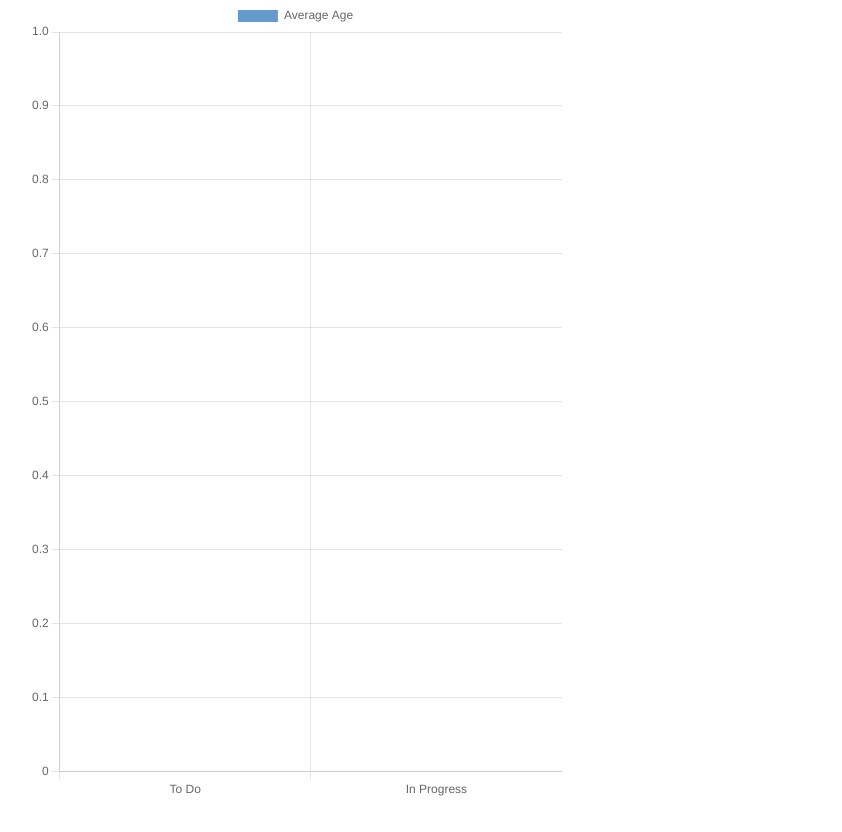
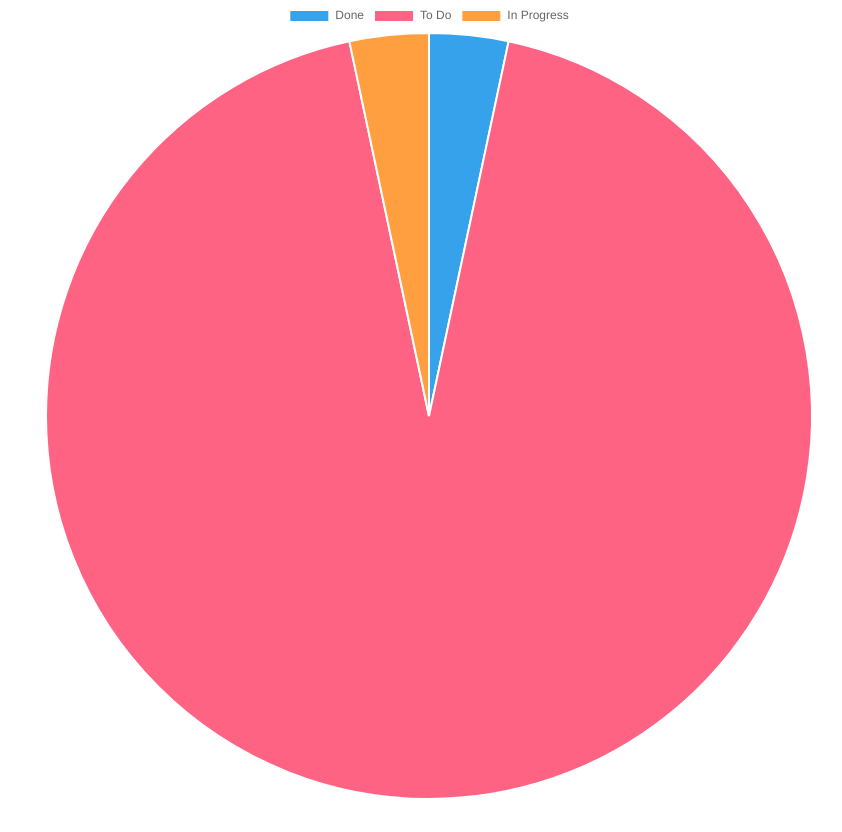
Before and after one commit to KanSync/kansync-portal, a React (Vite) app: page / in a window 1280 px wide. Shown: the whole page, without its empty margins (3-845 px from the left). Built offline with nearby package versions, Linux system fonts and the light colour scheme.

Commit message:
Overview pie chart of issue categories
Co-Authored-By: Linus Olofsson <56028244+Kax-y@users.noreply.github.com>

```diff
--- a/src/App.tsx
+++ b/src/App.tsx
@@ -1,11 +1,11 @@
-import AverageAge from "./charts/average_age";
+import Overview from "./charts/overview";
 import "./App.css";
 import conv_to_unified from "./utils/parse";
 import { tmp } from "./charts/tmp";
 
 function App() {
   let parsed_data = conv_to_unified(tmp);
-  return <AverageAge issues={parsed_data.issues} />;
+  return <Overview issues={parsed_data.issues} />;
 }
 
 export default App;
--- a/src/charts/average_age.tsx
+++ b/src/charts/average_age.tsx
@@ -11,7 +11,7 @@ import {
 } from "chart.js";
 import { Chart } from "react-chartjs-2";
 import { IUnifiedIssue } from "../interfaces/issues";
-import { AverageAgeProps } from "../interfaces/chart_props";
+import { ChartProps } from "../interfaces/chart_props";
 import { CATEGORY_DONE, time_diff, sum } from "./common";
 
 ChartJS.register(LinearScale, CategoryScale, BarElement, Legend, Tooltip);
@@ -66,7 +66,7 @@ function create_average_age_data(issues: IUnifiedIssue[]): ChartData {
   return data;
 }
 
-const AverageAge = (props: AverageAgeProps) => {
+const AverageAge = (props: ChartProps) => {
   const chartRef = useRef<ChartJS>(null);
 
   return (
--- /dev/null
+++ b/src/charts/overview.tsx
@@ -0,0 +1,63 @@
+import {
+  Chart as ChartJS,
+  ArcElement,
+  Legend,
+  Tooltip,
+  Colors,
+  ChartOptions,
+} from "chart.js";
+import { Pie } from "react-chartjs-2";
+import { IUnifiedIssue } from "../interfaces/issues";
+import { ChartProps } from "../interfaces/chart_props";
+
+ChartJS.register(Colors, ArcElement, Legend, Tooltip);
+
+export const options: ChartOptions = {
+  scales: {
+    y: {
+      min: 0,
+      beginAtZero: true,
+    },
+  },
+};
+
+/**
+ * Process the issue data to create data for category overview as a pie chart.
+ *
+ * @param issues A list of issues.
+ * @returns Overview chart data
+ */
+function create_overview_data(issues: IUnifiedIssue[]) {
+  // @ts-ignore
+  let grouped_by_category = Object.groupBy(issues, ({ category }) => category);
+
+  for (const [key, value] of Object.entries(grouped_by_category)) {
+    let issues = value as IUnifiedIssue[]
+    grouped_by_category[key] = issues.length;
+  }
+
+  let labels = Object.keys(grouped_by_category);
+
+  let overview_dataset = {
+    label: "Average Age",
+    data: Object.values(grouped_by_category),
+  };
+
+  let data = {
+    labels,
+    datasets: [overview_dataset],
+    borderWidth: 1,
+  };
+
+  return data;
+}
+
+const Overview = (props: ChartProps) => {
+  return (
+    <Pie
+      data={create_overview_data(props.issues)}
+    />
+  );
+};
+
+export default Overview;
--- a/src/interfaces/chart_props.ts
+++ b/src/interfaces/chart_props.ts
@@ -1,12 +1,11 @@
 import { IUnifiedIssue } from "./issues";
 
-export interface BurndownProps {
+export interface BurndownProps extends ChartProps {
   numIssues: number;
-  issues: IUnifiedIssue[];
   endDate: Date;
   // startDate: Date;
 }
 
-export interface AverageAgeProps {
+export interface ChartProps {
   issues: IUnifiedIssue[];
 }
```
